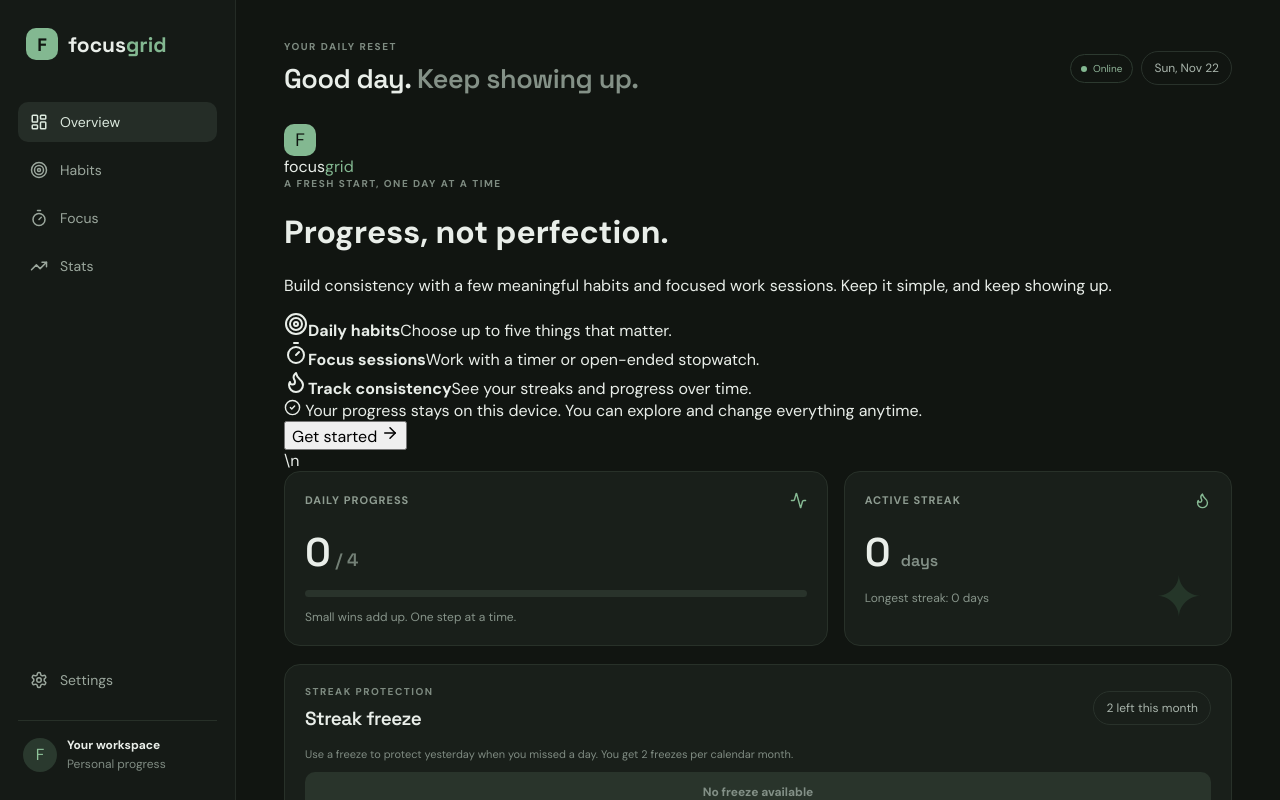
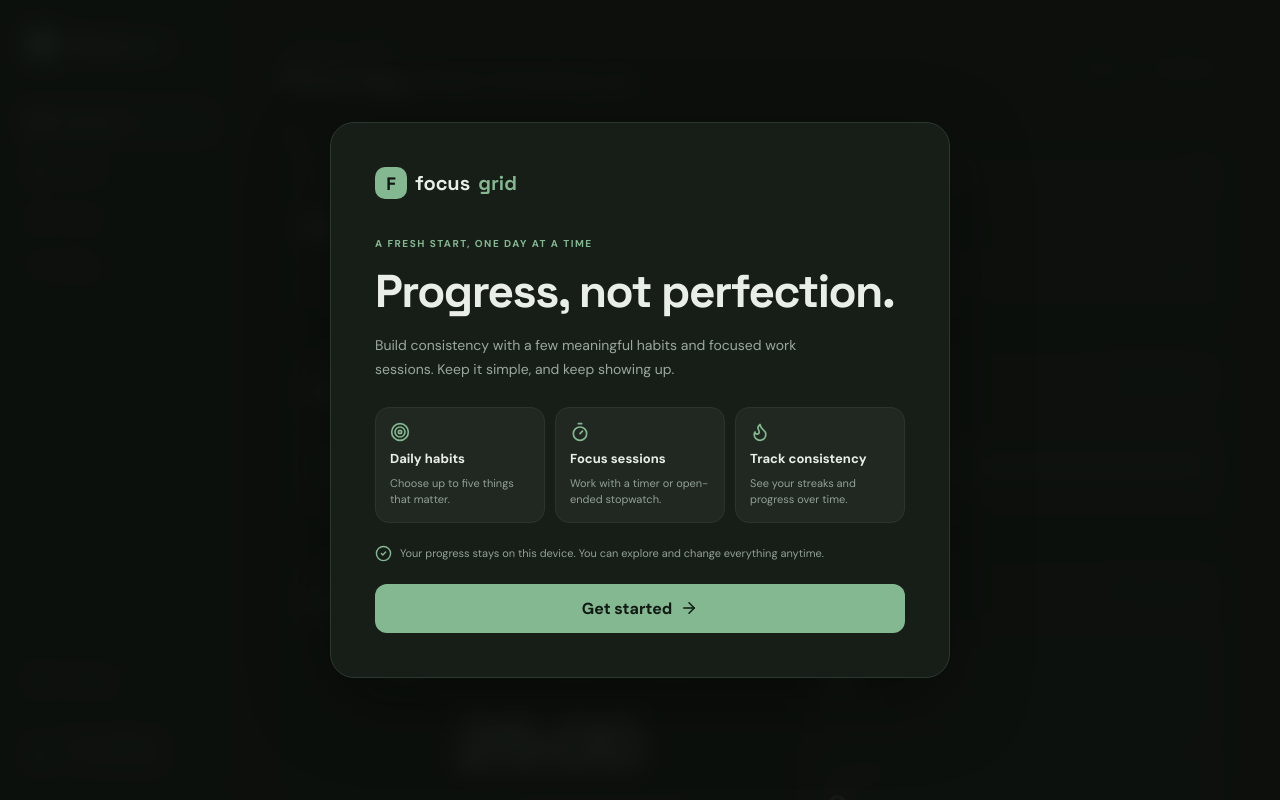
Before and after one commit to omarberrahma/focusgrid, a React (Vite) app: page / in a window 1280 px wide. Shown: the top 800 px of the page. Built offline with nearby package versions, Linux system fonts and the light colour scheme; no server answers.

Commit message:
style: add onboarding welcome screen

```diff
--- a/src/styles.css
+++ b/src/styles.css
@@ -198,3 +198,25 @@ html{scroll-behavior:smooth;scroll-padding-top:24px}
 :root[data-theme="light"] .theme-option span strong{color:#39473c}
 :root[data-theme="light"] .theme-option span small{color:#7b887d}
 @media(max-width:420px){.theme-options{grid-template-columns:1fr}}
+
+/* First-launch welcome */
+.welcome-screen{position:fixed;inset:0;z-index:1000;display:grid;place-items:center;padding:24px;background:rgba(12,16,13,.92);backdrop-filter:blur(12px);overflow:auto}
+.welcome-card{width:min(100%,620px);border:1px solid #2b382e;background:#171e18;border-radius:24px;padding:clamp(22px,5vw,44px);box-shadow:0 24px 80px rgba(0,0,0,.35)}
+.welcome-brand{display:flex;align-items:center;gap:8px;font-family:'Space Grotesk';font-weight:700;font-size:20px;margin-bottom:38px}
+.welcome-card .eyebrow{margin-bottom:12px;color:#83b891}
+.welcome-card h1{font-family:'Space Grotesk';font-size:clamp(32px,6vw,46px);letter-spacing:-1.5px;margin:0}
+.welcome-copy{color:#9ba89e;line-height:1.65;font-size:14px;max-width:480px;margin:14px 0 26px}
+.welcome-features{display:grid;grid-template-columns:repeat(3,minmax(0,1fr));gap:10px}
+.welcome-features>div{display:flex;flex-direction:column;gap:8px;border:1px solid #2b352d;background:#202821;border-radius:14px;padding:14px}
+.welcome-features svg{color:#83b891;width:20px;height:20px}
+.welcome-features strong{font-size:13px}
+.welcome-features span{font-size:11px;color:#93a096;line-height:1.5}
+.welcome-note{display:flex;align-items:flex-start;gap:8px;color:#93a096;font-size:11px;line-height:1.5;margin:22px 0}
+.welcome-note svg{flex-shrink:0;color:#83b891}
+.welcome-start{width:100%;display:flex;align-items:center;justify-content:center;gap:8px;border:0;border-radius:12px;background:#83b891;color:#111913;padding:14px;font-weight:700;cursor:pointer}
+[data-theme="light"] .welcome-screen{background:rgba(44,40,32,.7)}
+[data-theme="light"] .welcome-card{background:#fffaf0;border-color:#e2d9c9;color:#302e28}
+[data-theme="light"] .welcome-copy,[data-theme="light"] .welcome-note{color:#706d62}
+[data-theme="light"] .welcome-features>div{background:#f4efe5;border-color:#e3dacb}
+[data-theme="light"] .welcome-features span{color:#716c60}
+@media(max-width:520px){.welcome-screen{padding:14px}.welcome-card{padding:22px;border-radius:18px}.welcome-brand{margin-bottom:28px}.welcome-features{grid-template-columns:1fr}.welcome-features>div{flex-direction:row;align-items:flex-start;flex-wrap:wrap}.welcome-features strong{margin-right:auto}.welcome-features span{width:100%}}
```
